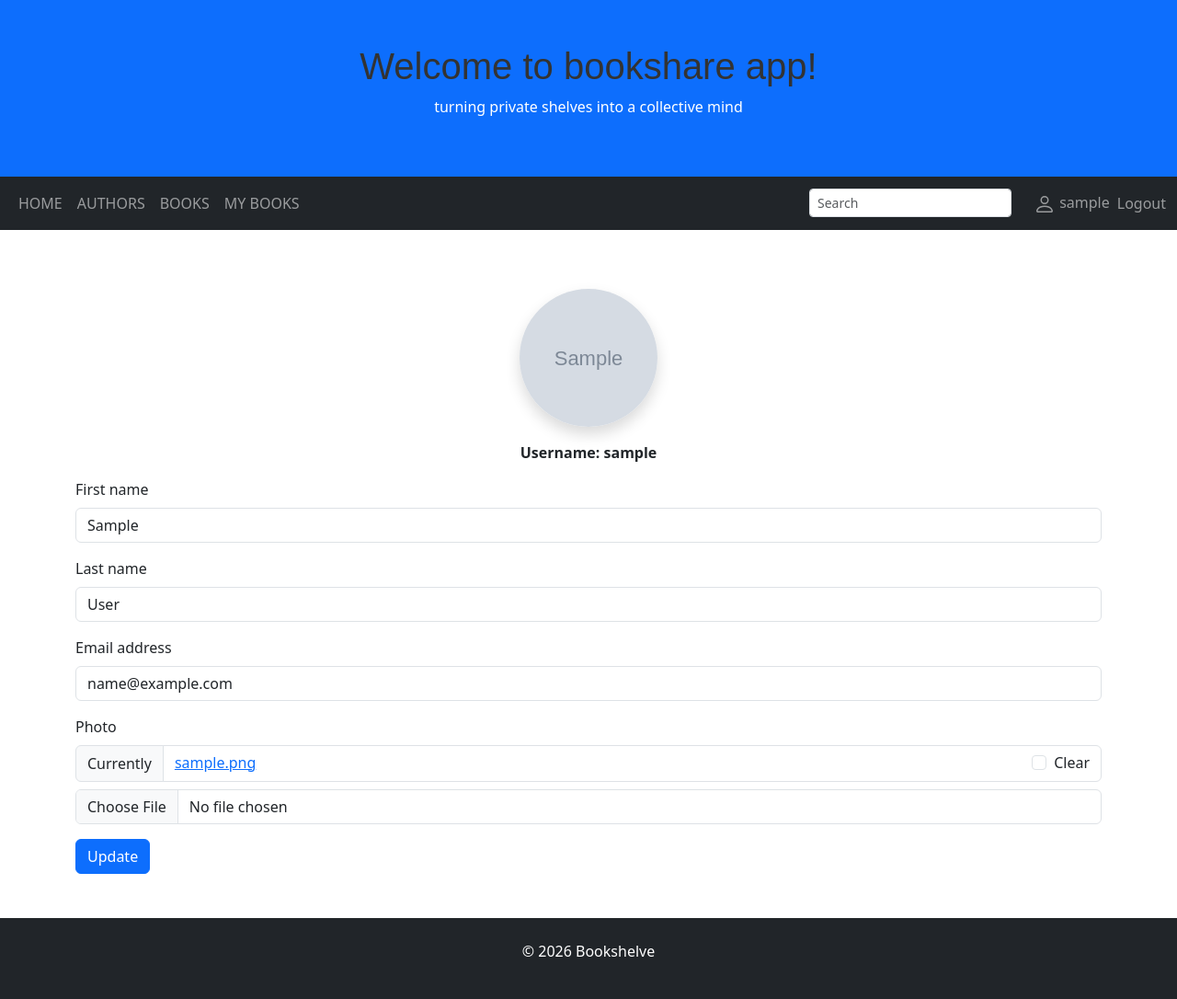
After one commit to anamasiliuniene/Bookshelf, a Django app: page /profile/ in a window 1280 px wide. The commit adds this page. Shown: the whole page at 92% size. Run offline with Django 5.2, Linux system fonts and the light colour scheme; a user stored in the database is signed in; tables that the repository leaves empty hold one stand-in row (values such as "Sample post"); grey boxes marked "Sample" are stand-in pictures; some libraries are stand-ins or nearby versions.

Commit message:
custom user with photo, new db no data

```diff
--- a/mysite/bookshelf/forms.py
+++ b/mysite/bookshelf/forms.py
@@ -1,7 +1,23 @@
+from django.contrib.auth.models import User
 from .models import BookReview
 from django import forms
+from .models import CustomUser
+from django.contrib.auth.forms import UserCreationForm
+
 
 class BookReviewForm(forms.ModelForm):
     class Meta:
         model = BookReview
         fields = ['content']
+
+
+class UserChangeForm(forms.ModelForm):
+    class Meta:
+        model = CustomUser
+        fields = ['first_name', 'last_name', 'email', 'photo']
+
+
+class CustomUserCreateForm(UserCreationForm):
+    class Meta:
+        model = CustomUser
+        fields = ['username', 'email', 'password1', 'password2']
--- a/mysite/bookshelf/models.py
+++ b/mysite/bookshelf/models.py
@@ -1,9 +1,10 @@
 import uuid
 from django.utils.timezone import now
 from django.contrib.auth.models import User
-import books
 from django.db import models
 from tinymce.models import HTMLField
+from django.contrib.auth.models import AbstractUser
+from django.db import models
 
 
 # Create your models here.
@@ -48,6 +49,10 @@ class Book(models.Model):
         return self.title
 
 
+class CustomUser(AbstractUser):
+    photo = models.ImageField(upload_to="photos", null=True, blank=True)
+
+
 class BookInstance(models.Model):
     uuid = models.UUIDField(verbose_name="UUID", default=uuid.uuid4)
     book = models.ForeignKey(to="Book",
@@ -57,7 +62,8 @@ class BookInstance(models.Model):
                              related_name="instances")
 
     due_back = models.DateField(null=True, blank=True)
-    reader = models.ForeignKey(to=User,
+    reader = models.ForeignKey(to="bookshelf.CustomUser",
+                               verbose_name="Reader",
                                on_delete=models.SET_NULL,
                                null=True, blank=True)
 
@@ -77,14 +83,16 @@ class BookInstance(models.Model):
     def __str__(self):
         return f"{self.book} ({self.uuid})"
 
+
 class BookReview(models.Model):
-        book = models.ForeignKey(to="Book", on_delete=models.SET_NULL,
-                                 null=True, blank=True,
-                                 related_name="reviews")
-        reviewer = models.ForeignKey(to=User, on_delete=models.SET_NULL,
-                                     null=True, blank=True)
-        date_created = models.DateTimeField(auto_now_add=True)
-        content = models.TextField()
+    book = models.ForeignKey(to="Book", verbose_name="Book", on_delete=models.SET_NULL, null=True, blank=True,
+                             related_name="reviews")
+    reviewer = models.ForeignKey(to="bookshelf.CustomUser", verbose_name="Reviewer", on_delete=models.SET_NULL,
+                                 null=True, blank=True)
+    date_created = models.DateTimeField(verbose_name="Date Created", auto_now_add=True)
+    content = models.TextField(verbose_name="Content", max_length=2000)
 
-        class Meta:
-            ordering = ["-date_created"]
+    class Meta:
+        verbose_name = "Book Review"
+        verbose_name_plural = "Book Reviews"
+        ordering = ["-date_created"]
--- a/mysite/bookshelf/urls.py
+++ b/mysite/bookshelf/urls.py
@@ -13,4 +13,5 @@ urlpatterns = [
     path("logout/", auth_views.LogoutView.as_view(), name="logout"),
     path('mybooks/', views.MyBookInstanceListView.as_view(), name='mybooks'),
     path('signup/', views.SignUpView.as_view(), name='signup'),
+    path('profile/', views.ProfileUpdateView.as_view(), name='profile'),
 ]
--- a/mysite/bookshelf/views.py
+++ b/mysite/bookshelf/views.py
@@ -9,7 +9,8 @@ from django.contrib.auth.mixins import LoginRequiredMixin
 from django.contrib.auth.forms import UserCreationForm
 from django.urls import reverse_lazy
 from django.views.generic.edit import FormMixin
-from .forms import BookReviewForm
+from .forms import BookReviewForm, CustomUserCreateForm, UserChangeForm
+
 
 
 # Create your views here.
@@ -104,6 +105,15 @@ class MyBookInstanceListView(LoginRequiredMixin, generic.ListView):
 
 
 class SignUpView(generic.CreateView):
-    form_class = UserCreationForm
+    form_class = CustomUserCreateForm
     template_name = "registration/signup.html"
     success_url = reverse_lazy('login')
+
+
+class ProfileUpdateView(LoginRequiredMixin, generic.UpdateView):
+    form_class = UserChangeForm
+    template_name = "profile.html"
+    success_url = reverse_lazy('profile')
+
+    def get_object(self, queryset = ...):
+        return self.request.user
--- a/mysite/templates/base.html
+++ b/mysite/templates/base.html
@@ -61,8 +61,14 @@
                 <!-- USER / AUTH -->
                 <ul class="navbar-nav align-items-center">
                     {% if user.is_authenticated %}
-                    <li class="nav-item">
-                        <span class="nav-link">👤 {{ user.username }}</span>
+                    <li class="nav-item"><a class="nav-link" href="{% url 'profile' %}">
+                        <svg class="bi bi-person" width="1.5em" height="1.5em" viewBox="0 0 16 16" fill="currentColor"
+                             xmlns="http://www.w3.org/2000/svg">
+                            <path fill-rule="evenodd"
+                                  d="M13 14s1 0 1-1-1-4-6-4-6 3-6 4 1 1 1 1h10zm-9.995-.944v-.002.002zM3.022 13h9.956a.274.274 0 00.014-.002l.008-.002c-.001-.246-.154-.986-.832-1.664C11.516 10.68 10.289 10 8 10c-2.29 0-3.516.68-4.168 1.332-.678.678-.83 1.418-.832 1.664a1.05 1.05 0 00.022.004zm9.974.056v-.002.002zM8 7a2 2 0 100-4 2 2 0 000 4zm3-2a3 3 0 11-6 0 3 3 0 016 0z"
+                                  clip-rule="evenodd"/>
+                        </svg>
+                        {{ user.get_username }}</a>
                     </li>
                     <li class="nav-item">
                         <form method="post" action="{% url 'logout' %}">
--- /dev/null
+++ b/mysite/templates/profile.html
@@ -0,0 +1,24 @@
+{% extends 'base.html' %}
+
+{% block title %}My Profile{% endblock %}
+<h1>My Profile</h1>
+
+{% block content %}
+{% if user.photo %}
+<div class="text-center my-3">
+    <img src="{{ user.photo.url }}"
+         class="rounded-circle shadow"
+         width="150"
+         height="150"
+         style="object-fit:cover;"
+         alt="Profile photo">
+</div>
+{% endif %}
+<p><b><div class="text-center my-3">Username: {{ user.username }}</b></p></div>
+<form method = "post" enctype="multipart/form-data">
+    {% csrf_token %}
+    {% load crispy_forms_tags %}
+    {{ form | crispy }}
+    <button type = "submit" class = "btn btn-primary">Update</button>
+</form>
+{% endblock %}
```
Also changed, not shown: mysite/bookshelf/admin.py (+8 -1 lines), mysite/mysite/settings.py (+2 -10 lines), mysite/bookshelf/migrations/0001_initial.py (deleted), mysite/bookshelf/migrations/0002_genre.py (deleted), mysite/bookshelf/migrations/0003_book.py (deleted), mysite/bookshelf/migrations/0004_book_author.py (deleted), mysite/bookshelf/migrations/0005_bookinstance.py (deleted), mysite/bookshelf/migrations/0006_bookinstance_uuid_alter_bookinstance_book_and_more.py (deleted), mysite/bookshelf/migrations/0007_alter_book_author.py (deleted).
